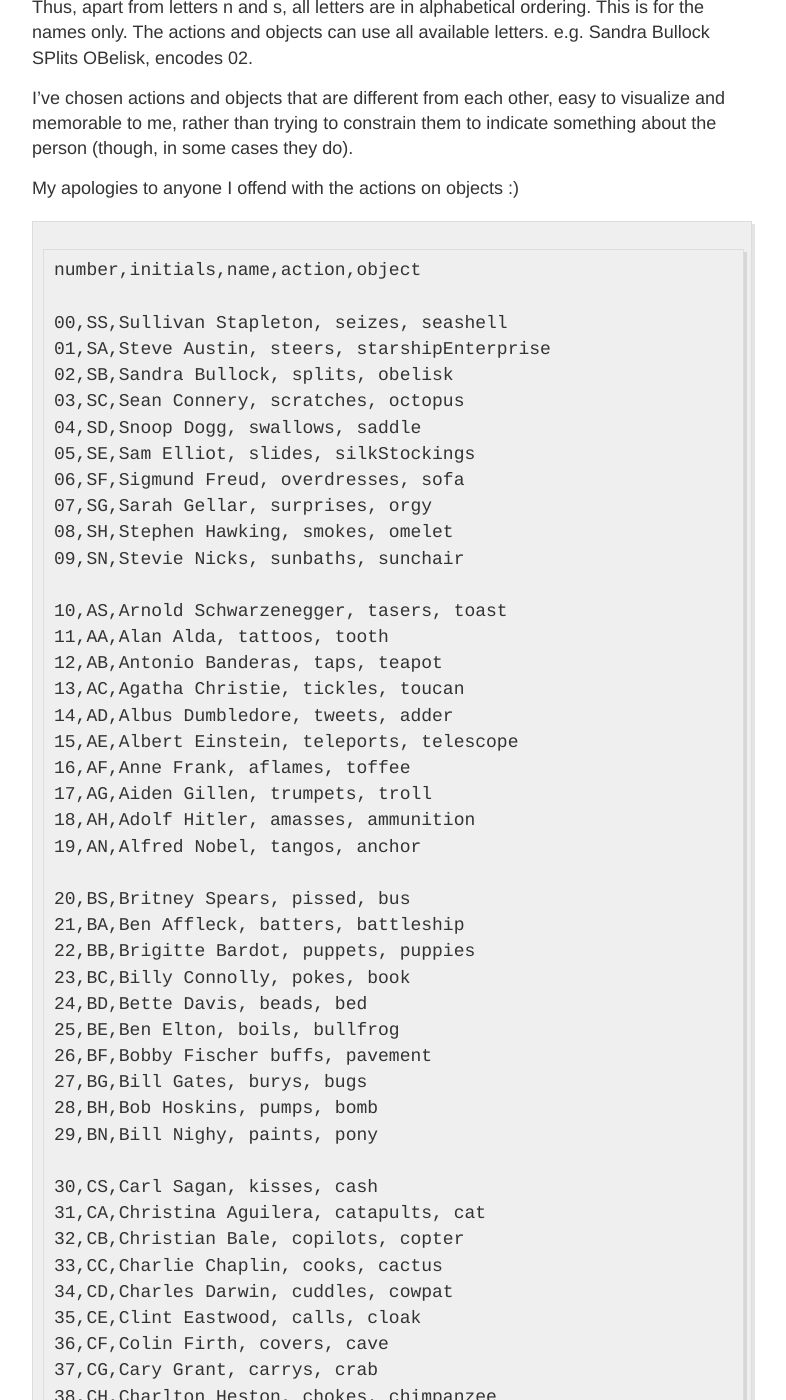
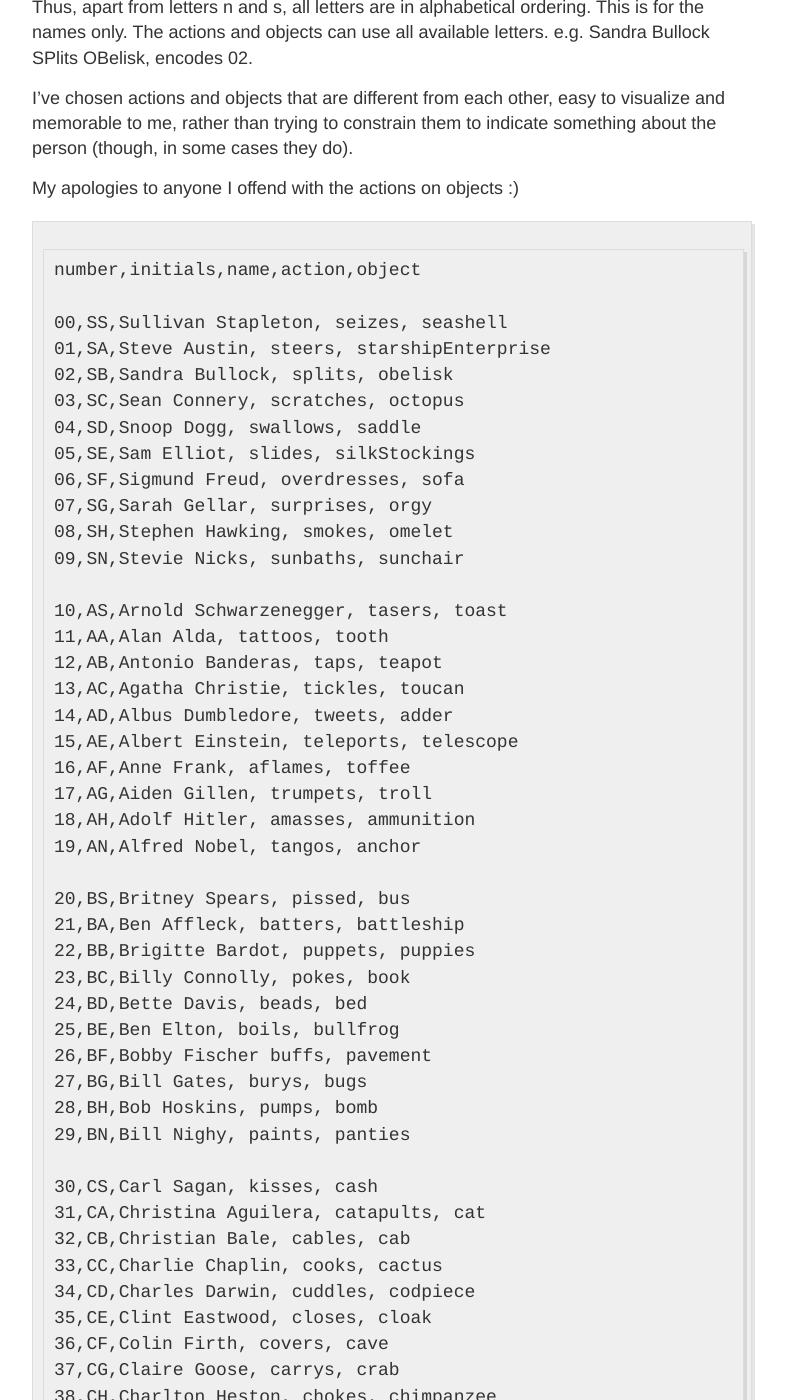
Before and after one commit to oliversarmy/oliversarmy.github.io, a Jekyll site: the page built from _posts/2015-7-10-MajoricSystem.md, in a window 1280 px wide and 1400 px high, scrolled down 3084 px. Shown: the whole window, without its empty margins (248-1034 px from the left). Built offline with Jekyll 4.4.1, drawn with Linux system fonts in a browser that asks for light colours; Markdown is read by kramdown in place of the engine named in the settings; some of the changed text lies outside the part shown.

Commit message:
change some person action object

```diff
--- a/_posts/2015-7-10-MajoricSystem.md
+++ b/_posts/2015-7-10-MajoricSystem.md
@@ -133,16 +133,16 @@ number,initials,name,action,object
 26,BF,Bobby Fischer buffs, pavement
 27,BG,Bill Gates, burys, bugs
 28,BH,Bob Hoskins, pumps, bomb
-29,BN,Bill Nighy, paints, pony
+29,BN,Bill Nighy, paints, panties
 
 30,CS,Carl Sagan, kisses, cash
 31,CA,Christina Aguilera, catapults, cat
-32,CB,Christian Bale, copilots, copter
+32,CB,Christian Bale, cables, cab
 33,CC,Charlie Chaplin, cooks, cactus
-34,CD,Charles Darwin, cuddles, cowpat
-35,CE,Clint Eastwood, calls, cloak
+34,CD,Charles Darwin, cuddles, codpiece
+35,CE,Clint Eastwood, closes, cloak
 36,CF,Colin Firth, covers, cave
-37,CG,Cary Grant, carrys, crab
+37,CG,Claire Goose, carrys, crab
 38,CH,Charlton Heston, chokes, chimpanzee
 39,CN,Chuck Norris, constructs, canal
 
```
